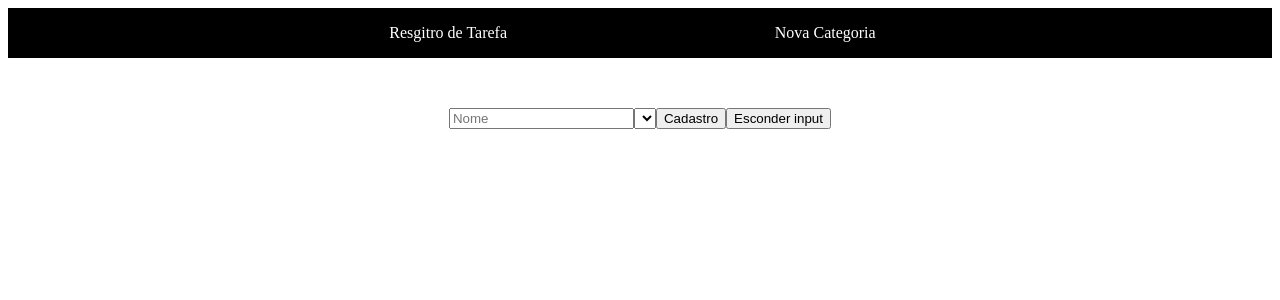
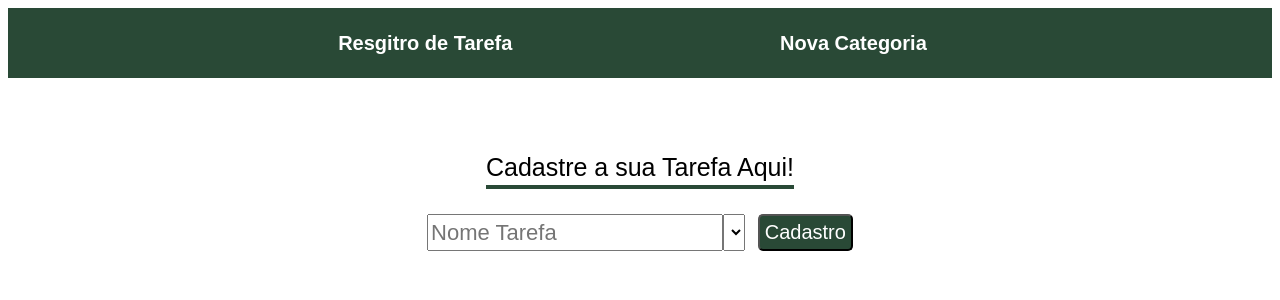
Before and after one commit to gustavogorges/to-do, an Angular app: page / in a window 1280 px wide. Shown: the top 300 px of the page. Built offline with nearby package versions, Linux system fonts and the light colour scheme.

Commit message:
implementa nova estilização

```diff
--- a/src/app/modal/modal.component.css
+++ b/src/app/modal/modal.component.css
@@ -33,15 +33,26 @@
 }
 
 .listaCategorias {
+  display: flex;
   width: 100%;
+  align-items: center;
+  flex-direction: column;
+
+}
+
+.lista {
+  margin-top: 30px;
   display: flex;
-  flex-direction: column;
-  align-items: center;
+  justify-content: center;
+  width: 100%;
+  display: grid;
+  grid-template-columns: repeat(3, 150px);
+  column-gap: 50px;
+  row-gap: 30px;
 }
 
 .lista {
   list-style: none;
-  margin: 0;
   padding: 0;
 }
 
@@ -60,5 +71,5 @@
 
 .itemCategoria {
   padding: 10px;
-  border-radius: 2px;
+  border-radius: 5px;
 }
--- a/src/app/nav/nav.component.css
+++ b/src/app/nav/nav.component.css
@@ -2,14 +2,17 @@ nav {
     display: flex;
     justify-content: center;
     width: 100%;
-    background-color: #000;
+    background-color: #294936;
     align-items: center;
-    height: 50px;
+    height: 70px;
     gap: 20%;
 }
 
 nav a{
+    font-family: sans-serif;
     margin-right: 15px;
+    font-size: 20px;
+    font-weight: bold;
     text-decoration: none;
     color: #fff;
 }
--- a/src/app/regitro/regitro.component.css
+++ b/src/app/regitro/regitro.component.css
@@ -37,8 +37,10 @@
   justify-content: center;
 }
 
-.Box:hover {
-  border: 2px solid #000;
+.Box {
+  border: 5px solid #000;
+  border-top: 5px solid #000;
+  background-color: rgb(243, 243, 243)
 }
 
 .novoTipoTarefa {
@@ -77,3 +79,29 @@
 .btnsBox {
   display: flex;
 }
+
+.titleDiv {
+  display: flex;
+  width: 100%;
+  justify-content: center;
+}
+
+.cadastroTarefaTitle {
+  padding-bottom: 3px;
+  font-family: sans-serif;
+  font-size: 25px;
+  border-bottom: 4px solid #294936;
+}
+
+.inputTarefa {
+  font-size: 22px;
+}
+
+.btnCadastrar {
+  font-size: 20px;
+  border-radius: 5px;
+  background-color: #294936;
+  color: #fff;
+  padding: 5px;
+  margin-left: 1%;
+}
--- a/src/app/regitro/regitro.component.html
+++ b/src/app/regitro/regitro.component.html
@@ -1,24 +1,21 @@
 <div class="mainDiv">
   <div class="mainHeader">
+    <div class="titleDiv">
+      <p class="cadastroTarefaTitle">Cadastre a sua Tarefa Aqui!</p>
+    </div>
     <div class="mainCadastro">
       <input
         *ngIf="mostraInput"
-        placeholder="Nome"
+        placeholder="Nome Tarefa"
         [(ngModel)]="tarefa.nomeTarefa"
+        class="inputTarefa"
       />
 
       <select [(ngModel)]="tarefa.classeTarefa">
         <option *ngFor="let item of categoriasGeral">{{ item }}</option>
       </select>
 
-      <button (click)="cadastrarTarefa()">Cadastro</button>
-
-      <button *ngIf="mostraInput" (click)="esconderInput()">
-        Esconder input
-      </button>
-      <button *ngIf="!mostraInput" (click)="mostrarInput()">
-        Mostrar input
-      </button>
+      <button class="btnCadastrar" (click)="cadastrarTarefa()">Cadastro</button>
     </div>
     <app-modal
       *ngIf="mostraModal"
@@ -28,7 +25,7 @@
 
   <section class="Content">
     <div class="mainBox">
-      <div class="Box" *ngFor="let div of categoriasGeral; index as indice" [style.background-color]="coresGeral[indice]">
+      <div class="Box" *ngFor="let div of categoriasGeral; index as indice" [style.border-color]="coresGeral[indice]">
         <a href="#" class="removeBtn" (click)="removerClasse(indice)">X</a>
         <div class="btnsBox">
           <h1 class="nomeCategoria">{{ div }}</h1>
```
